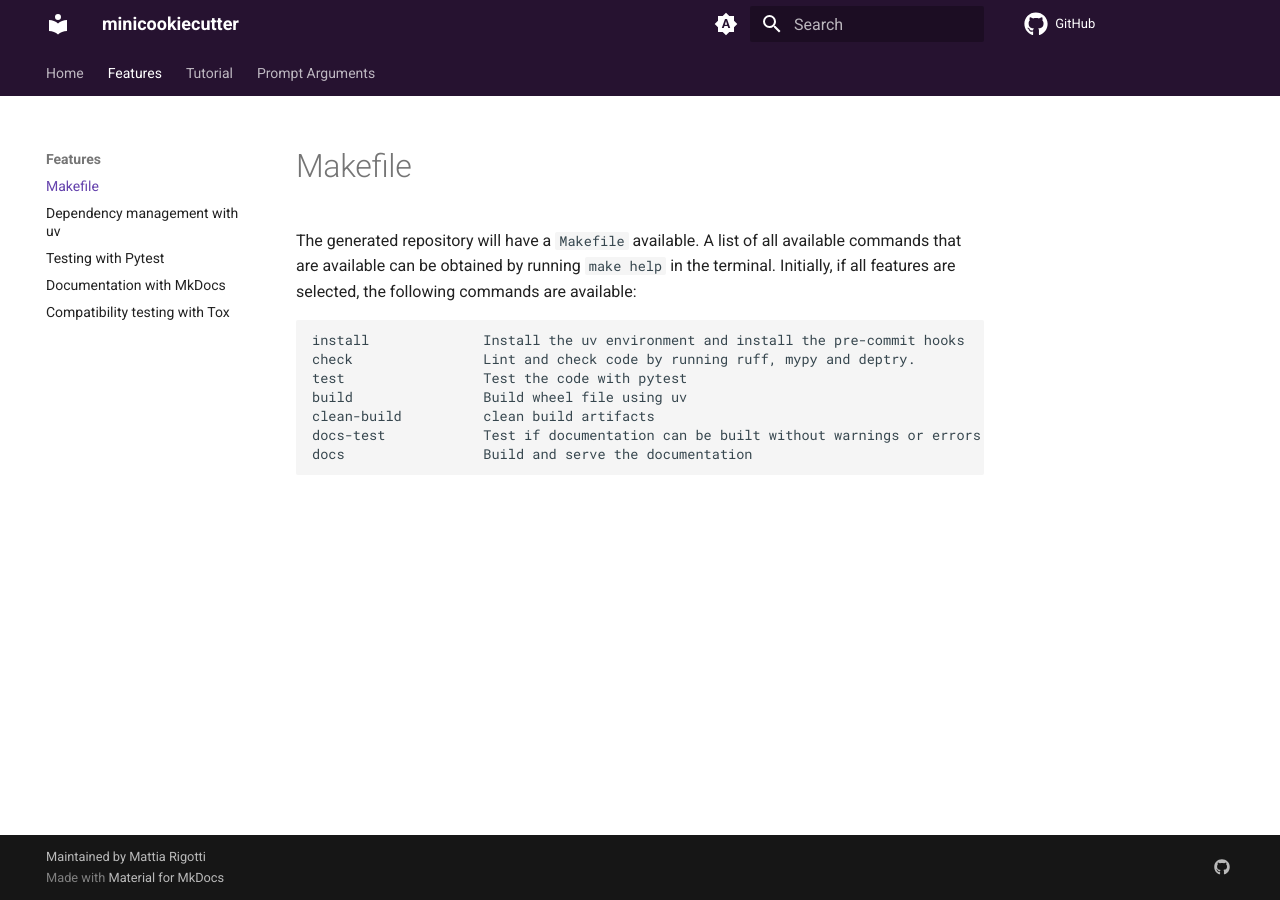
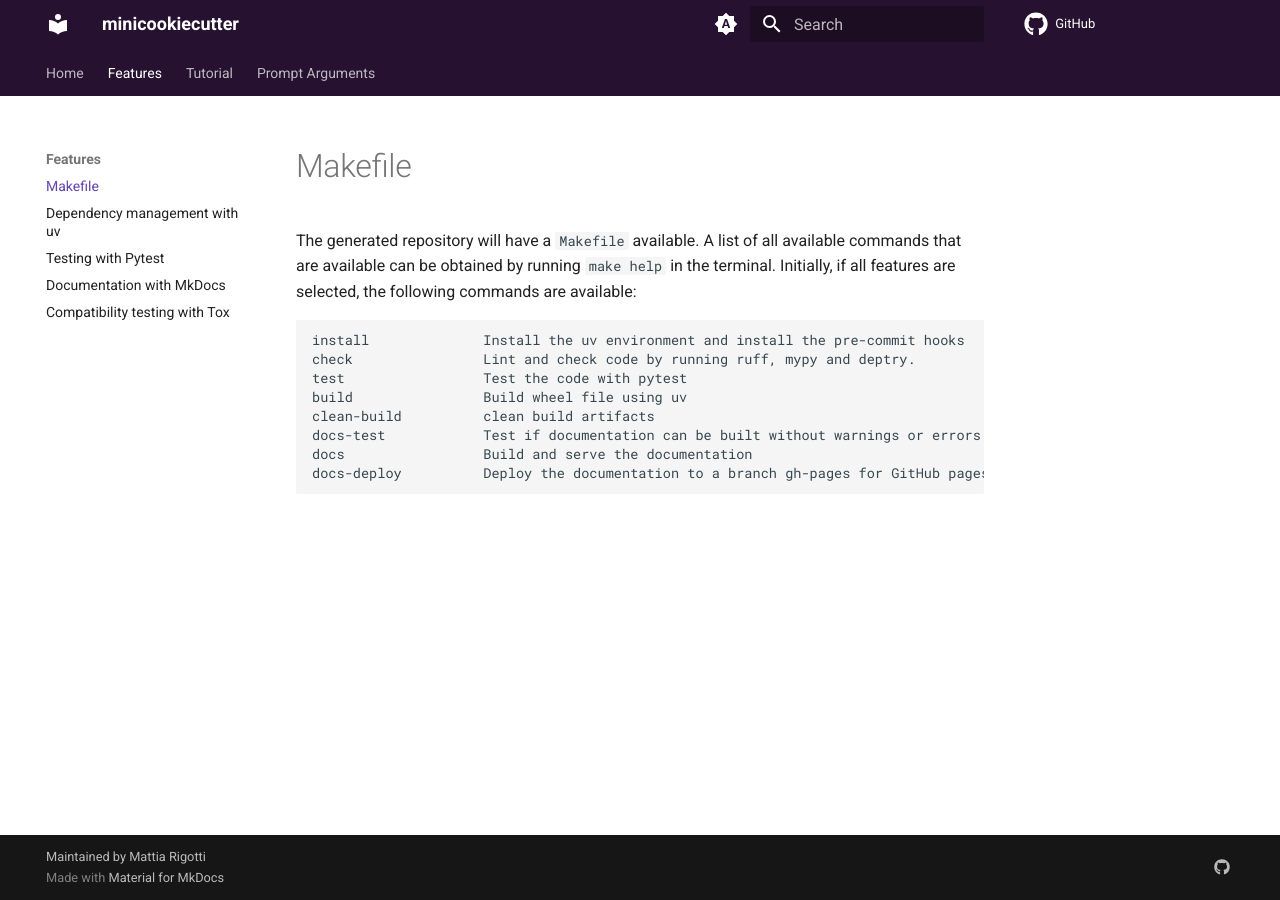
Before and after one commit to matrig/minicookiecutter, an MkDocs documentation site: the page built from docs/features/makefile.md, in a window 1280 px wide. Built offline with MkDocs 1.6.1 and Material for MkDocs 9.7.7, drawn with Linux system fonts in a browser that asks for light colours; comment, search, counter and statistics services are not loaded.

Commit message:
fix: update docs

````diff
--- a/docs/features/makefile.md
+++ b/docs/features/makefile.md
@@ -13,4 +13,5 @@ build                Build wheel file using uv
 clean-build          clean build artifacts
 docs-test            Test if documentation can be built without warnings or errors
 docs                 Build and serve the documentation
+docs-deploy          Deploy the documentation to a branch gh-pages for GitHub pages
 ```
````
Also changed, not shown: 1 other file.
